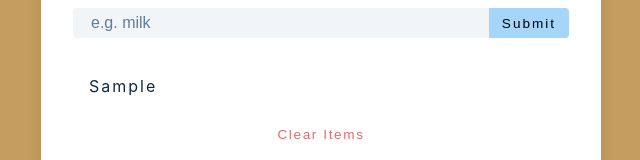
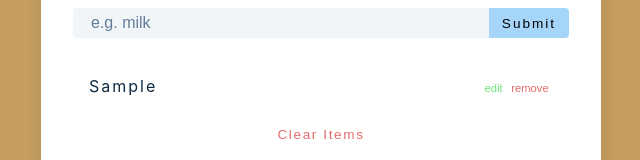
Before and after one commit to JericoJanAdaya/Adaya_GroceryBud, a React (Vite) app in the folder grocerybud-final/: page / in a window 1280 px wide. Both pictures are taken after typing "Sample" into the empty fields and a click on the button "Submit". Shown: the part 212-372 px from the top of the page, without its empty margins (319-959 px from the left). Built offline with nearby package versions, Linux system fonts and the light colour scheme.

Commit message:
implement alert message, remove and edit item

```diff
--- a/grocerybud-final/src/App.jsx
+++ b/grocerybud-final/src/App.jsx
@@ -11,19 +11,47 @@ const getLocalStorage = () => {
 function App() {
   const [item, setItem] = useState('');
   const [list, setList] = useState(getLocalStorage());
+  const [isEditing, setIsEditing] = useState(false);
+  const [editID, setEditID] = useState(null);
   const grocerySubmit = (e) => {
     e.preventDefault();
     if (!item) {
-      alert('Please enter value');
+      alert('Please enter item');
+    }
+    else if (item && isEditing) {
+      setList(
+        list.map((itemName) => {
+          if (itemName.id === editID) {
+            return { ...itemName, title: item };
+          }
+          return itemName;
+        })
+      );
+      setItem('');
+      setEditID(null);
+      setIsEditing(false);
+      alert('Item changed');
     }
     else {
+      alert('Item added');
       const newItem = { id: new Date().getTime().toString(), title: item };
       setList([...list, newItem]);
       setItem('');
     }
   };
   const clearList = () => {
+    alert('List empty')
     setList([]);
+  };
+  const removeItem = (id) => {
+    alert('Item removed');
+    setList(list.filter((item) => item.id !== id));
+  };
+  const editItem = (id) => {
+    const specificItem = list.find((item) => item.id === id);
+    setIsEditing(true);
+    setEditID(id);
+    setItem(specificItem.title);
   };
   useEffect(() => {
     localStorage.setItem('list', JSON.stringify(list));
@@ -42,13 +70,13 @@ function App() {
             onChange={(e) => setItem(e.target.value)}
           />
           <button type='submit' className='submit-btn'>
-            submit
+            {isEditing ? 'edit' : 'submit'}
           </button>
         </div>
       </form>
       {list.length > 0 && (
         <div className='grocery-container'>
-          <List items={list} />
+          <List items={list} removeItem={removeItem} editItem={editItem} />
           <button className='clear-btn' onClick={clearList}>
             clear items
           </button>
--- a/grocerybud-final/src/List.jsx
+++ b/grocerybud-final/src/List.jsx
@@ -1,12 +1,28 @@
 import React from 'react';
-const List = ({ items }) => {
+const List = ({ items, removeItem, editItem }) => {
   return (
     <div className='grocery-list'>
       {items.map((item) => {
-        const { index, title } = item;
+        const { id, title } = item;
         return (
-          <article className='grocery-item' key={index}>
+          <article className='grocery-item' key={id}>
             <p className='title'>{title}</p>
+            <div className='btn-container'>
+              <button
+                type='button'
+                className='edit-btn'
+                onClick={() => editItem(id)}
+              >
+                edit
+              </button>
+              <button
+                type='button'
+                className='delete-btn'
+                onClick={() => removeItem(id)}
+              >
+                remove
+              </button>
+            </div>
           </article>
         );
       })}
```
